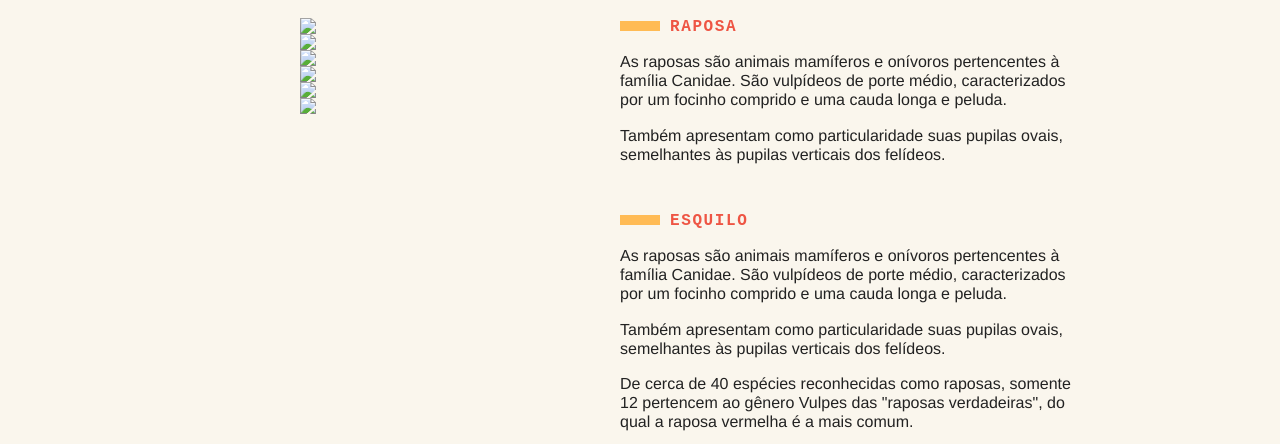
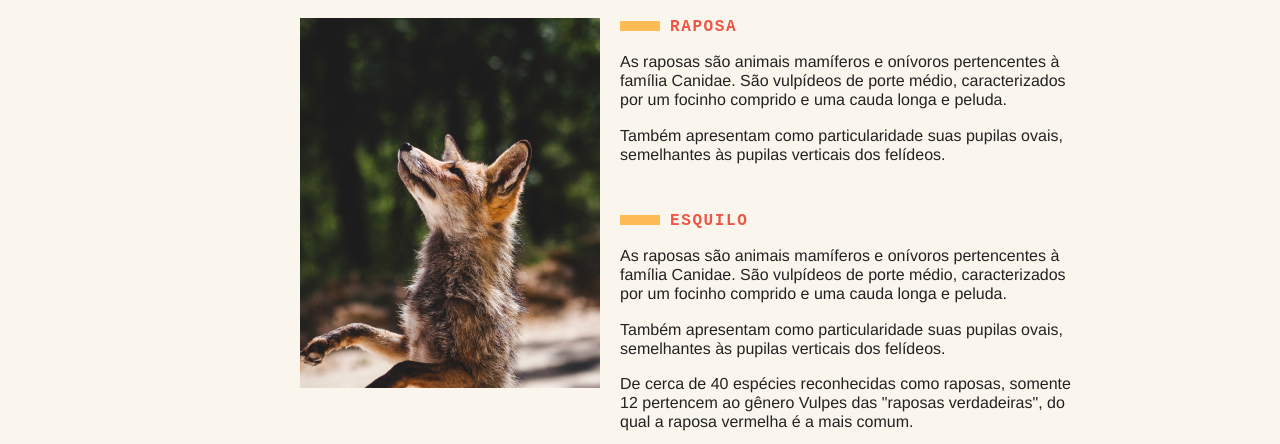
Before and after one commit to dev-erickydias/animaisFantasticos, a plain HTML site: page index.html in a window 1280 px wide. Shown: the part 340-784 px from the top of the page. Drawn offline with Linux system fonts and the light colour scheme.

Commit message:
add text alts das image

```diff
--- a/index.html
+++ b/index.html
@@ -22,22 +22,22 @@
     <h1 class="titulo">Animais Fantásticos</h1>
     <ul class="animais-lista js-tabmenu">
       <li>
-        <img src="img/imagem1.jpg">
+        <img src="image/imagem1.jpg" alt="Raposa">
       </li>
       <li>
-        <img src="img/imagem2.jpg">
+        <img src="image/imagem2.jpg" alt="Esquilo">
       </li>
       <li>
-        <img src="img/imagem3.jpg">
+        <img src="image/imagem3.jpg" alt="Urso">
       </li>
       <li>
-        <img src="img/imagem4.jpg">
+        <img src="image/imagem4.jpg" alt="Lobo">
       </li>
       <li>
-        <img src="img/imagem5.jpg">
+        <img src="image/imagem5.jpg" alt="Macaco">
       </li>
       <li>
-        <img src="img/imagem6.jpg">
+        <img src="image/imagem6.jpg" alt="Leão">
       </li>
     </ul>
     <div class="animais-descricao js-tabcontent">
@@ -116,7 +116,7 @@
   <section class="grid-section contato js-scroll" id="contato">
     <h1 class="titulo">Contato</h1>
     <div class="mapa">
-      <img src="img/mapa.png">
+      <img src="image/mapa.png" alt="Mapa local">
     </div>
     <ul class="dados">
       <li>contato@erickydias.com</li>
@@ -130,6 +130,6 @@
     <p>Todos os direitos reservados. Ericky_Dias &copy;</p>
   </footer>
 
-  <script src="script.js"></script>
+  <script src="./js/index.js"></script>
 </body>
 </html>
```
